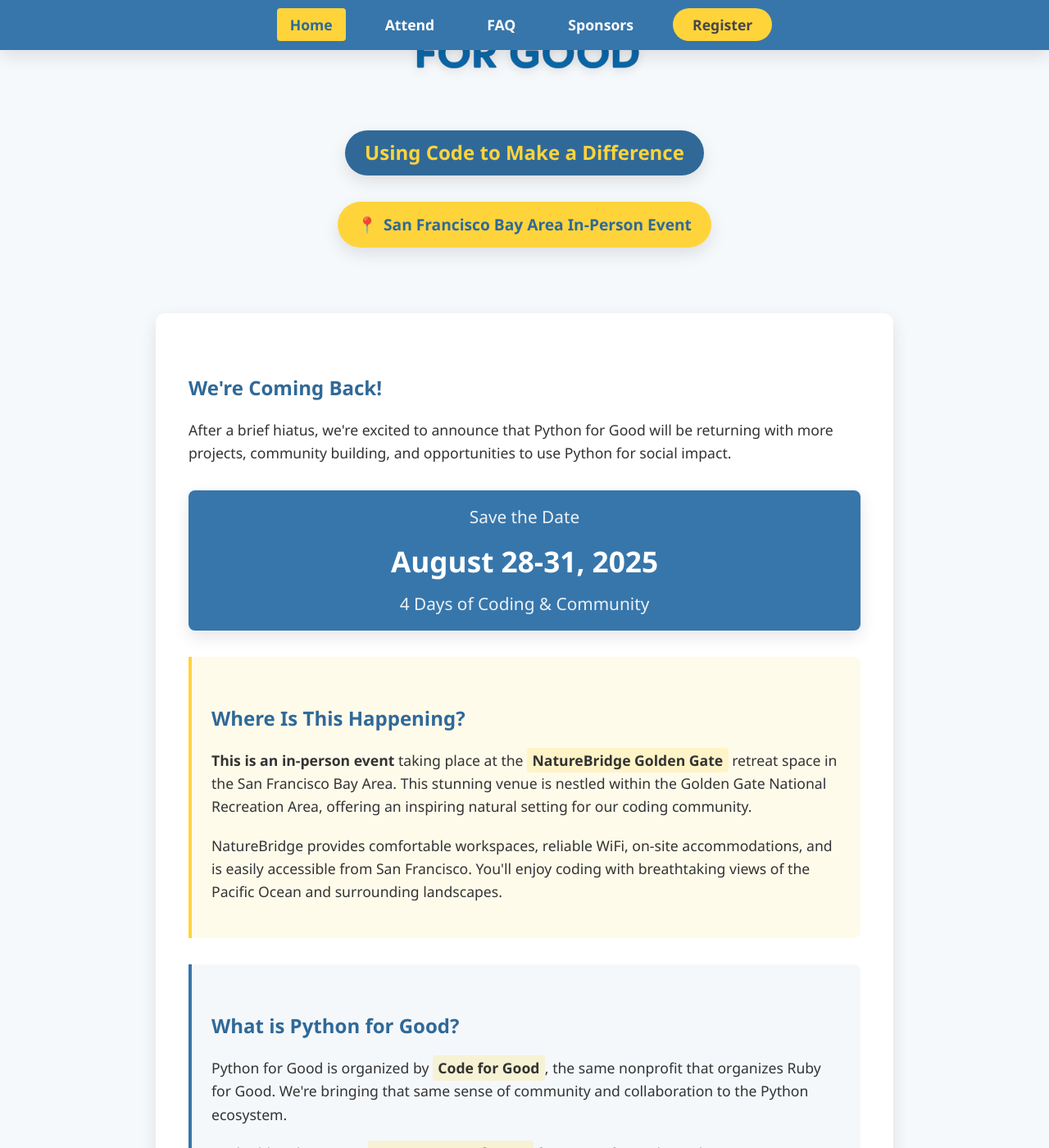
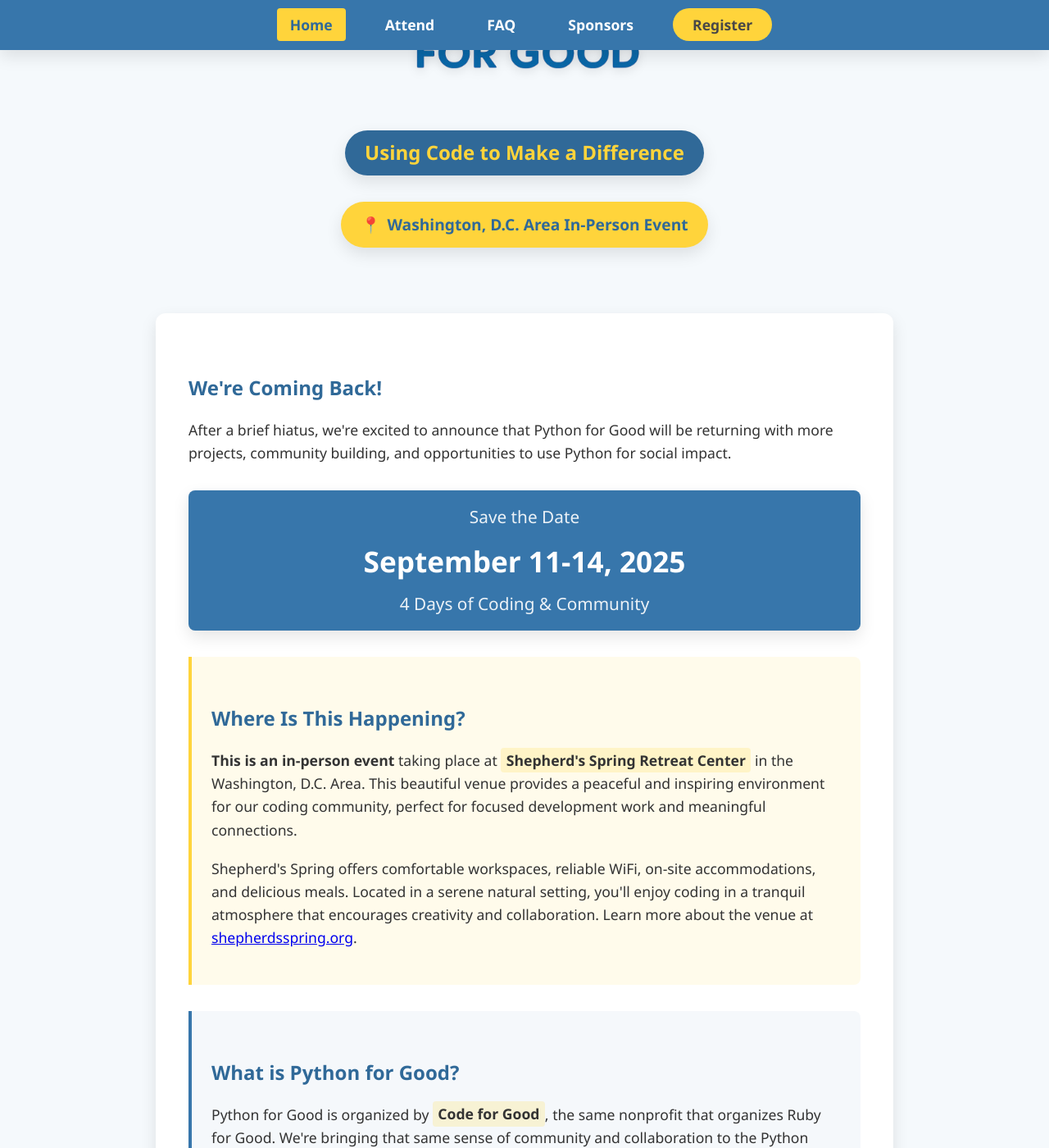
Before and after one commit to seanmarcia/pythonforgood.org, a Jekyll site: the page index.html, which Jekyll copies as it is, in a window 1280 px wide and 1400 px high, scrolled down 476 px. Shown: the whole window at 82% size. Built offline with Jekyll 4.4.1, drawn with Linux system fonts in a browser that asks for light colours.

Commit message:
Updates for DC

```diff
--- a/attend.html
+++ b/attend.html
@@ -4,7 +4,7 @@
 <head>
     <meta charset="UTF-8">
     <meta name="viewport" content="width=device-width, initial-scale=1.0">
-    <title>Attend Python for Good - August 2025</title>
+    <title>Attend Python for Good - September 2025</title>
     <link rel="icon" type="image/x-icon" href="favicon.ico">
     <style>
         :root {
@@ -328,7 +328,7 @@
                     Register to Attend ❤️</a></div>
             <img class="python-logo" src="pfg1.png" alt="Python for Good Logo">
             <h1>Attend Python for Good</h1>
-            <div class="subtitle">August 28-31, 2025 | A weekend of code, community, and impact</div>
+            <div class="subtitle">September 11-14, 2025 | A weekend of code, community, and impact</div>
         </header>
 
         <div class="intro">
@@ -417,7 +417,7 @@
 
                 <h4>Saturday - Second Full Day</h4>
                 <div class="schedule-item">
-                    <p><span class="schedule-time">8:30AM - 5:30PM:</span> Same schedule as Friday (breakfast, project
+                    <p><span class="schedule-time">8:30AM - 5:30PM:</span> Same schedule as Thursday (breakfast, project
                         work, lunch, more project work, dinner)</p>
                 </div>
                 <div class="schedule-item">
--- a/index.html
+++ b/index.html
@@ -4,7 +4,7 @@
 <head>
     <meta charset="UTF-8">
     <meta name="viewport" content="width=device-width, initial-scale=1.0">
-    <title>Python for Good - San Francisco Bay Area - August 2025!</title>
+    <title>Python for Good - DC Area - September 2025!</title>
     <link rel="icon" type="image/x-icon" href="favicon.ico">
     <style>
         :root {
@@ -323,7 +323,7 @@
             <div class="cta-container">
                 <div class="subtitle">Using Code to Make a Difference</div>
                 <div class="location-banner">
-                    <span class="location-icon">📍</span>San Francisco Bay Area In-Person Event
+                    <span class="location-icon">📍</span>Washington, D.C. Area In-Person Event
                 </div>
         </header>
 
@@ -334,21 +334,19 @@
 
             <div class="date-banner">
                 <span class="date-label">Save the Date</span>
-                <span class="date">August 28-31, 2025</span>
+                <span class="date">September 11-14, 2025</span>
                 <span class="date-label">4 Days of Coding & Community</span>
             </div>
 
             <div class="location-details">
                 <h2>Where Is This Happening?</h2>
-                <p><strong>This is an in-person event</strong> taking place at the <span class="highlight">NatureBridge
-                        Golden Gate</span>
-                    retreat space in the San Francisco Bay Area. This stunning venue is nestled within the Golden Gate
-                    National Recreation Area,
-                    offering an inspiring natural setting for our coding community.</p>
+                <p><strong>This is an in-person event</strong> taking place at <span class="highlight">Shepherd's Spring Retreat Center</span>
+                    in the Washington, D.C. Area. This beautiful venue provides a peaceful and inspiring environment
+                    for our coding community, perfect for focused development work and meaningful connections.</p>
 
-                <p>NatureBridge provides comfortable workspaces, reliable WiFi, on-site accommodations, and is easily
-                    accessible from San Francisco.
-                    You'll enjoy coding with breathtaking views of the Pacific Ocean and surrounding landscapes.</p>
+                <p>Shepherd's Spring offers comfortable workspaces, reliable WiFi, on-site accommodations, and delicious meals.
+                    Located in a serene natural setting, you'll enjoy coding in a tranquil atmosphere that encourages
+                    creativity and collaboration. Learn more about the venue at <a href="https://www.shepherdsspring.org" target="_blank" rel="noopener">shepherdsspring.org</a>.</p>
             </div>
 
             <div class="event-details">
```
Also changed, not shown: faq.html (+8 -11 lines).
